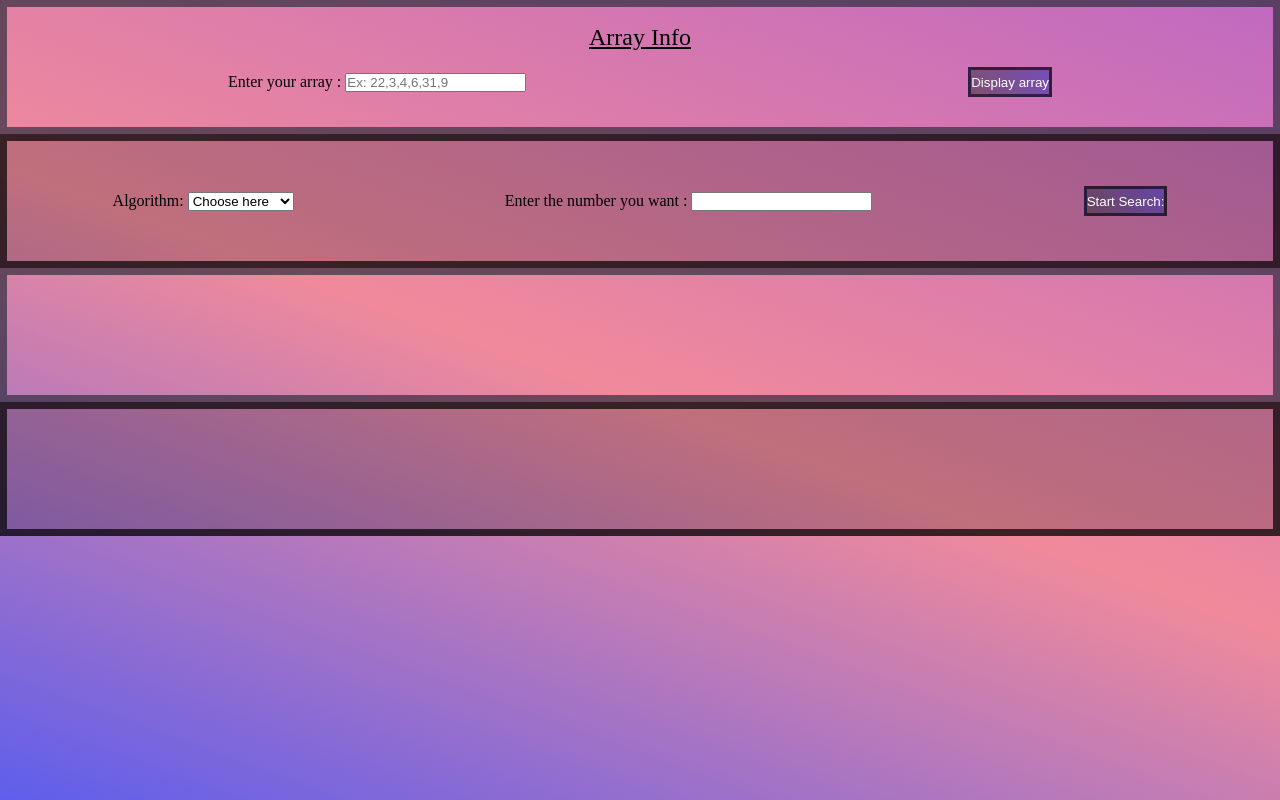
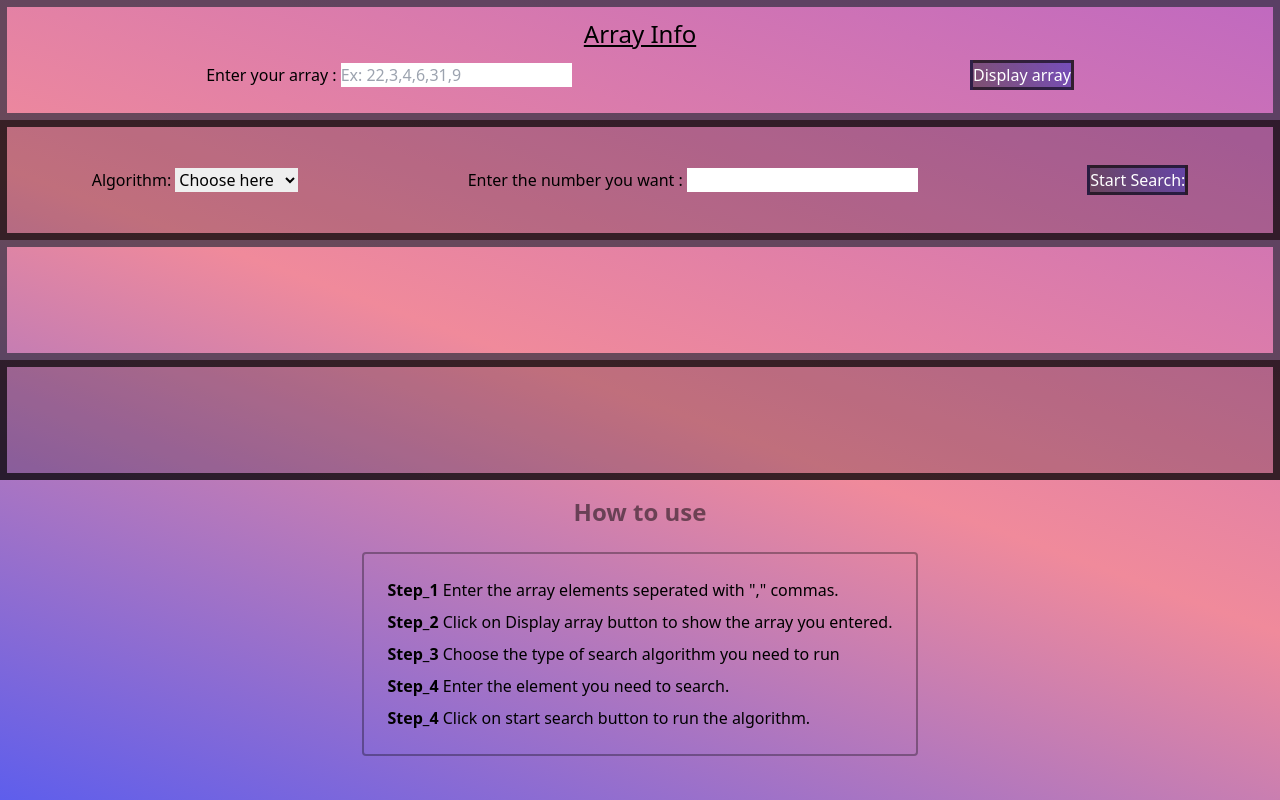
Before and after one commit to sushantsharma08/Search_Algorithm, a plain HTML site: page index.html in a window 1280 px wide. Drawn offline with nearby package versions, Linux system fonts and the light colour scheme.

Commit message:
Update index.html

```diff
--- a/index.html
+++ b/index.html
@@ -6,6 +6,7 @@
     <meta name="viewport" content="width=device-width, initial-scale=1.0">
     <title>Project #1</title>
     <link rel="stylesheet" href="./index.css">
+    <script src="https://cdn.tailwindcss.com"></script>
 </head>
 <body>
 
@@ -29,6 +30,7 @@
 
     </div>
 
+
     <div id="nav">
 
         <span id="AlgoSpan">
@@ -51,8 +53,6 @@
     </div>
 
 
-
-
     <div id="mainTxt">
 
     </div>
@@ -61,6 +61,19 @@
     <div id="result">
         <span id="resultTxt"></span>
     </div>
+
+    <section class="p-4 flex justify-center">
+        <div id="info">
+            <div class="text-2xl font-bold text-center animate-pulse mb-6">How to use</div>
+            <div class="border-2 border-black/[0.32] rounded p-5">
+              <div class="p-1"> <span class="font-bold">Step_1  </span>Enter the array elements seperated with "," commas. <br></div>
+              <div class="p-1"> <span class="font-bold">Step_2  </span>Click on Display array button to show the array you entered. <br></div>
+              <div class="p-1"> <span class="font-bold">Step_3  </span>Choose the type of search algorithm you need to run <br></div>
+              <div class="p-1"> <span class="font-bold">Step_4  </span>Enter the element you need to search. <br></div>
+              <div class="p-1"> <span class="font-bold">Step_4  </span>Click on start search button to run the algorithm.</div>
+            </div>
+        </div>
+    </section>
     <script src="script.js"></script>
 </body>
 </html>
```
